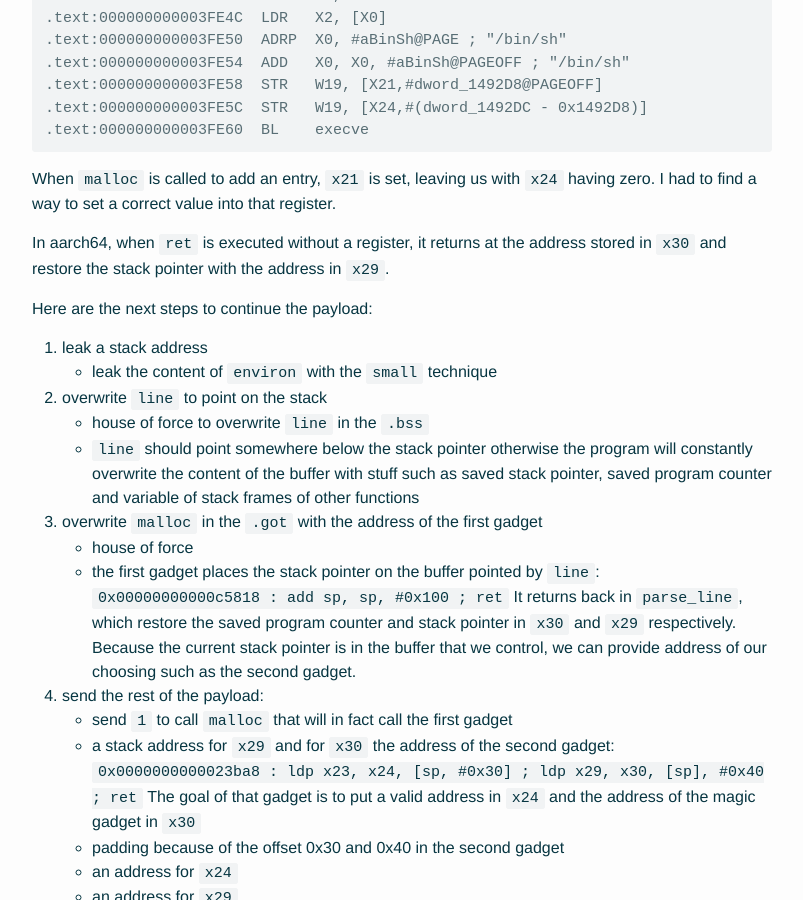
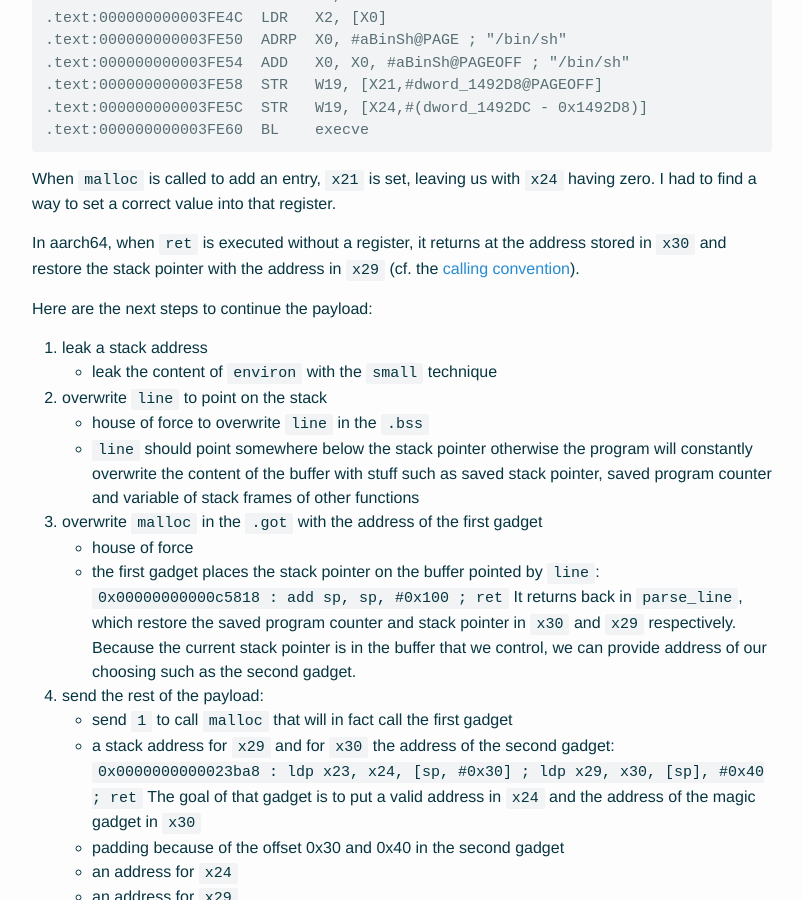
Before and after one commit to 0xabe-io/0xabe-io.github.io, a Jekyll site: the page built from _posts/2016-05-02-GoogleCTF-forced-puns.md, in a window 1280 px wide and 900 px high, scrolled down 9800 px. Shown: the whole window, without its empty margins (238-1041 px from the left). Built offline with Jekyll 4.4.1, drawn with Linux system fonts in a browser that asks for light colours; comment, search, counter and statistics services are not loaded.

Commit message:
Added calling convention reference

```diff
--- a/_posts/2016-05-02-GoogleCTF-forced-puns.md
+++ b/_posts/2016-05-02-GoogleCTF-forced-puns.md
@@ -417,7 +417,7 @@ In the first payload I wanted to use the [magic gadget][magicgadget] to easily p
 
 When `malloc` is called to add an entry, `x21` is set, leaving us with `x24` having zero. I had to find a way to set a correct value into that register.
 
-In aarch64, when `ret` is executed without a register, it returns at the address stored in `x30` and restore the stack pointer with the address in `x29`.
+In aarch64, when `ret` is executed without a register, it returns at the address stored in `x30` and restore the stack pointer with the address in `x29` (cf. the [calling convention][callconv]).
 
 Here are the next steps to continue the payload:
 
```
Also changed, not shown: other parts of _posts/2016-05-02-GoogleCTF-forced-puns.md (+1 -0 lines).
